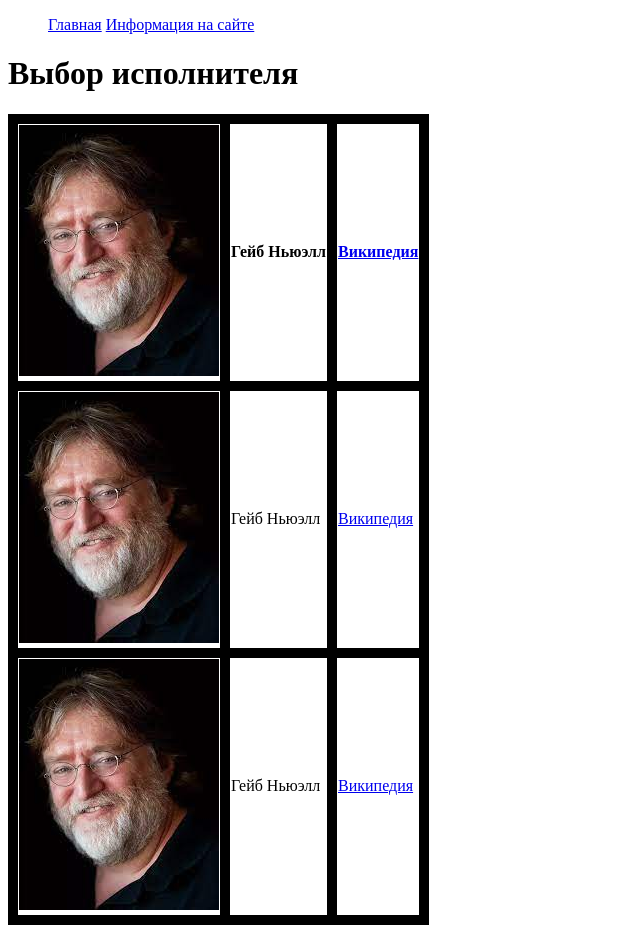
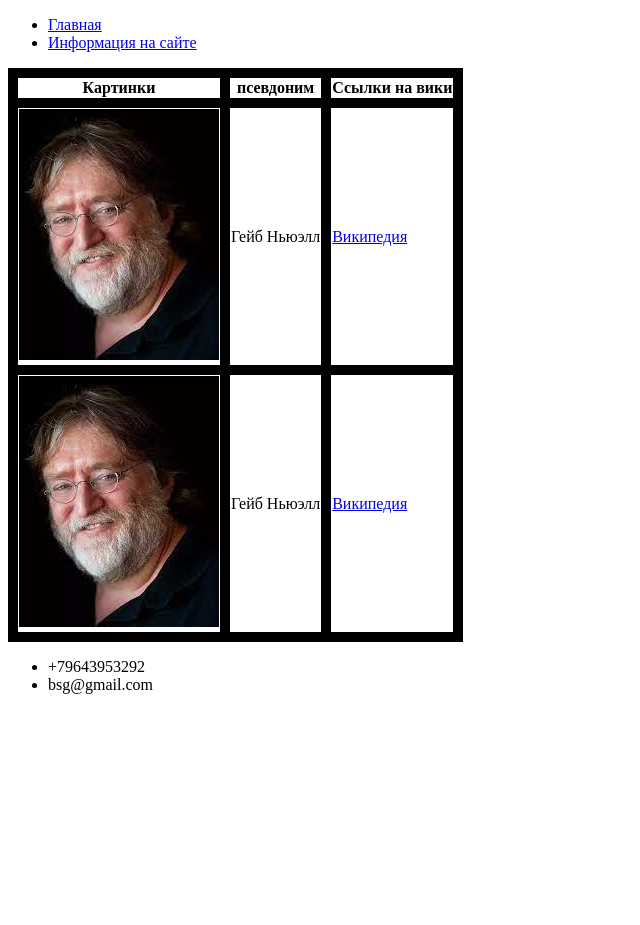
Before and after one commit to deilpreint/nedopil.io, a plain HTML site: page index.html in a window 1280 px wide. Shown: the top 925 px of the page, without its empty margins (0-640 px from the left). After the commit the page ends 800 px from the top, so only its background shows below. Drawn offline with Linux system fonts and the light colour scheme.

Commit message:
Add files via upload

```diff
--- a/index.html
+++ b/index.html
@@ -9,23 +9,23 @@
   <header>
     <nav>
       <ul>
-        <th><a href="/glavnaya.html">Главная</a></th>
-        <th><a href="/infa.html">Информация на сайте</a></th>
+        <li><a href="/glavnaya.html">Главная</a></li>
+        <li><a href="/infa.html">Информация на сайте</a></li>
      </ul>
     </nav>
   </header>
 
   <main>
-      <tbody>
-        <h1>Выбор исполнителя</h1>
-      </tbody>
+    <table>
+      <thead>
+        <th>Картинки</th>
+          <th>псевдоним</th>
+          <th>Ссылки на вики</th>
+      </thead>
 
-      <table>
-        <tr>
-          <th><img src="/gabe.jpeg"></th>
-          <th>Гейб Ньюэлл</th>
-          <th><a href="https://ru.wikipedia.org/wiki/%D0%9D%D1%8C%D1%8E%D1%8D%D0%BB%D0%BB,_%D0%93%D0%B5%D0%B9%D0%B1">Википедия</a></th>
-        </tr>
+
+       <tbody>
+
 
         <tr>
           <td><img src="/gabe.jpeg"></td>
@@ -38,6 +38,7 @@
           <td>Гейб Ньюэлл</td>
           <td><a href="https://ru.wikipedia.org/wiki/%D0%9D%D1%8C%D1%8E%D1%8D%D0%BB%D0%BB,_%D0%93%D0%B5%D0%B9%D0%B1">Википедия</a></td>
         </tr>
+       </tbody>
       </table>
   </main>
 
```
Also changed, not shown: infa.html (+4 -5 lines).
